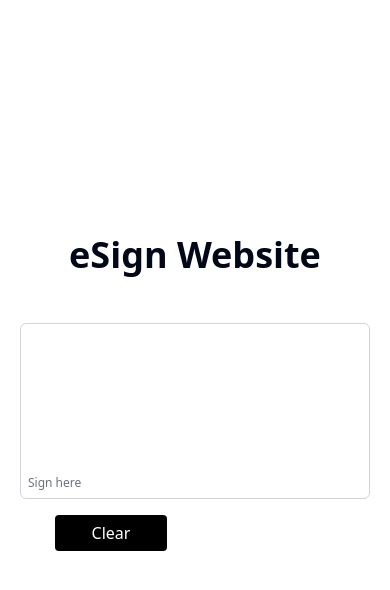
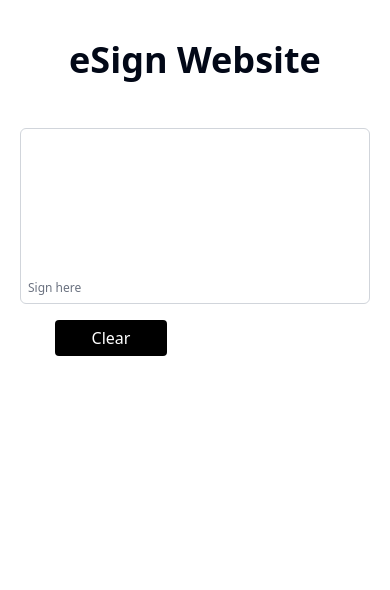
Before and after one commit to sarah-4-coder/esign-website, a Next.js app: page / in a window 390 px wide. Shown: the top 590 px of the page. Built offline with nearby package versions, Linux system fonts and the light colour scheme.

Commit message:
u improved

```diff
--- a/app/page.tsx
+++ b/app/page.tsx
@@ -9,7 +9,7 @@ const SignatureCanvas = dynamic(() => import('./components/SignatureCanvas'), {
 
 export default function Home() {
   return (
-    <main className="flex h-[95vh] flex-col items-center justify-center p-1">
+    <main className="flex h-[95vh] flex-col items-center lg:justify-center p-1 pt-10 lg:pt-0 ">
       <h1 className="text-4xl font-bold mb-8">eSign Website</h1>
       <SignatureCanvas />
     </main>
```
